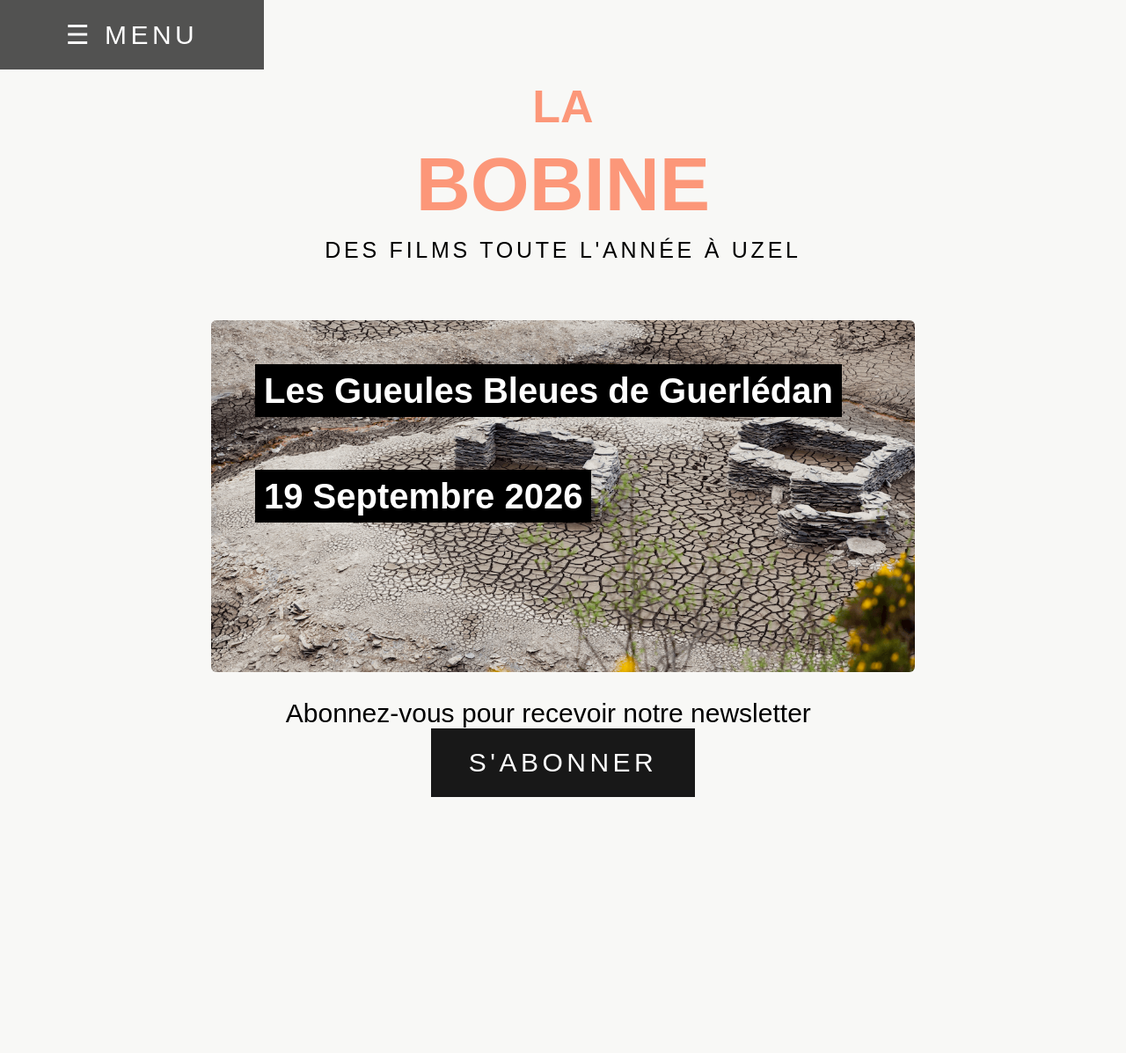
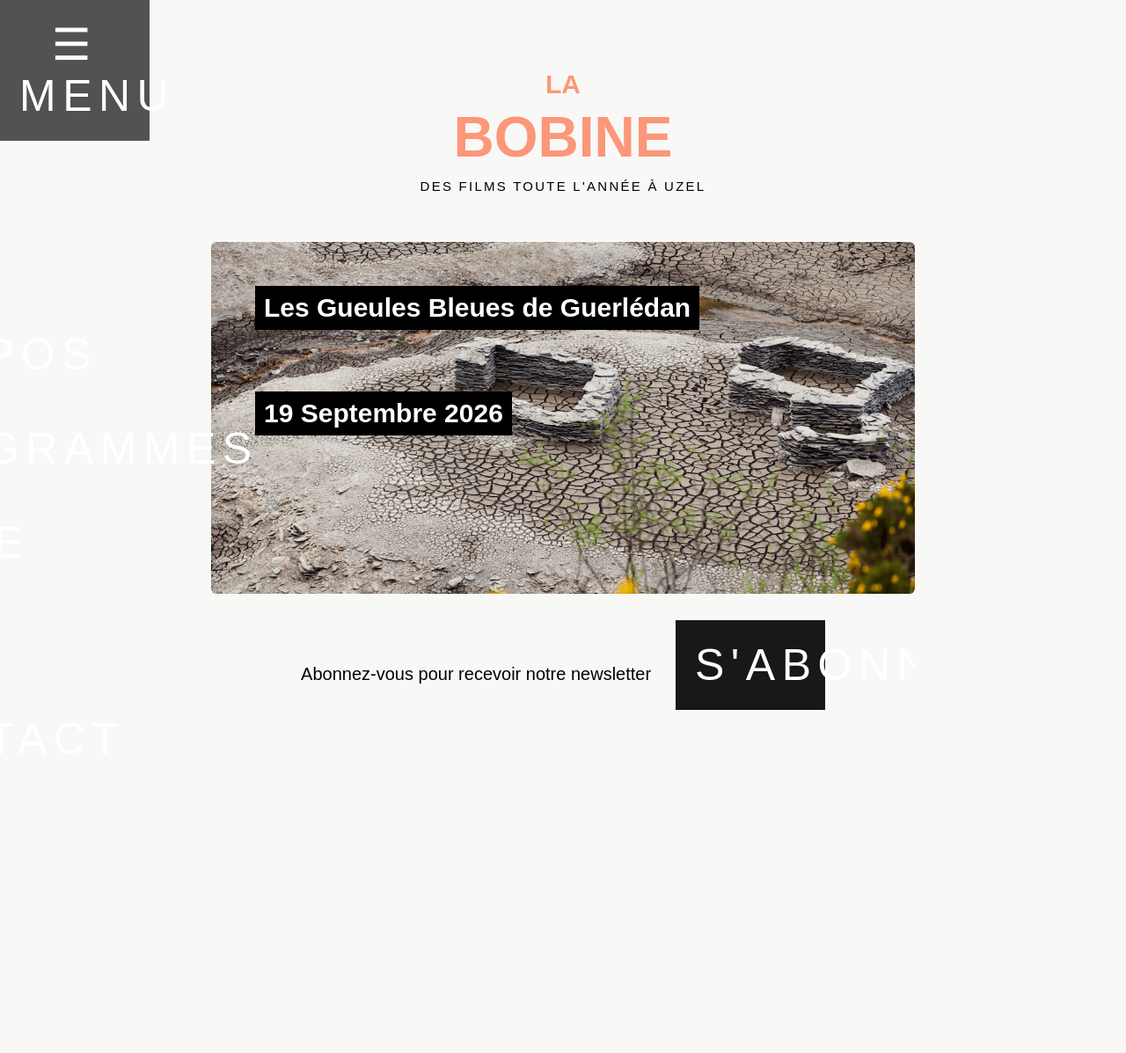
Before and after one commit to Jatzylap/La-Bobine, a plain HTML site: page index.html in a window 1280 px wide. Shown: the whole page at 88% size. After the commit the page ends 1135 px from the top, so only its background shows below. Drawn offline with Linux system fonts and the light colour scheme.

Commit message:
second attempt to scale mobile

```diff
--- a/src/sidebar.css
+++ b/src/sidebar.css
@@ -14,7 +14,7 @@
 #sidebar
 {
   position: fixed;
-  left: -300px;
+  left: -170px;
   top: 0px;
   padding: 100px 0;
   height: 100%;
@@ -44,8 +44,8 @@
   background: rgba(0,0,0,0.9);
   color: white;
   padding: 22px;
-  width: 300px;
-  font-size: 30px;
+  width: 170px;
+  font-size: 50px;
   letter-spacing: 0.15em;
   cursor: pointer;
   border: none;
--- a/src/slideshow.css
+++ b/src/slideshow.css
@@ -67,7 +67,7 @@
     top: 50px;
     left: 50px;
     color: white;
-    font-size: 40px;
+    font-size: 30px;
     font-weight: bold;
     z-index: 5;
     line-height: 1.0em;
--- a/style.css
+++ b/style.css
@@ -1,7 +1,7 @@
 h1
 {
   color: #fc9779;
-  font-size: 86px;
+  font-size: 64px;
   text-transform: bold;
   line-height: 0;
 }
@@ -9,14 +9,14 @@ h1
 h2
 {
   color: #fc9779;
-  font-size: 52px;
+  font-size: 30px;
   text-transform: uppercase;
 }
 
 h3
 {
   color: black;
-  font-size: 52px;
+  font-size: 30px;
   text-transform: uppercase;
 }
 
@@ -24,7 +24,7 @@ body
 {
   color: black;
   background: #f8f8f6;
-  font-size: 30px;
+  font-size: 20px;
   font-family: 'Barlow Condensed', sans-serif;
 }
 
@@ -46,7 +46,7 @@ body
 #subtitle
 {
   text-transform: uppercase;
-  font-size: 25px;
+  font-size: 15px;
   letter-spacing: 0.15em;
 }
 
@@ -61,8 +61,3 @@ body
 {
   opacity: 1;
 }
-
-#space
-{
-  line-height: 20px;
-}
```
